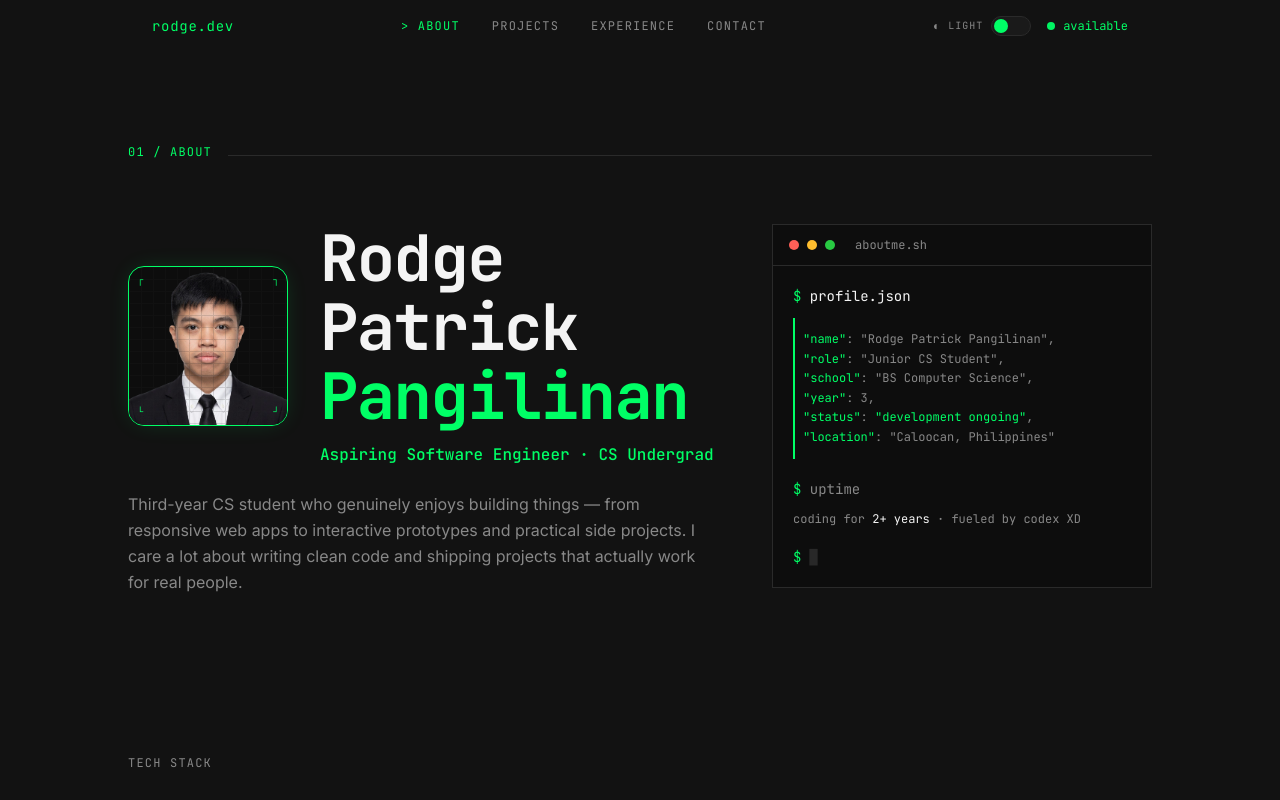
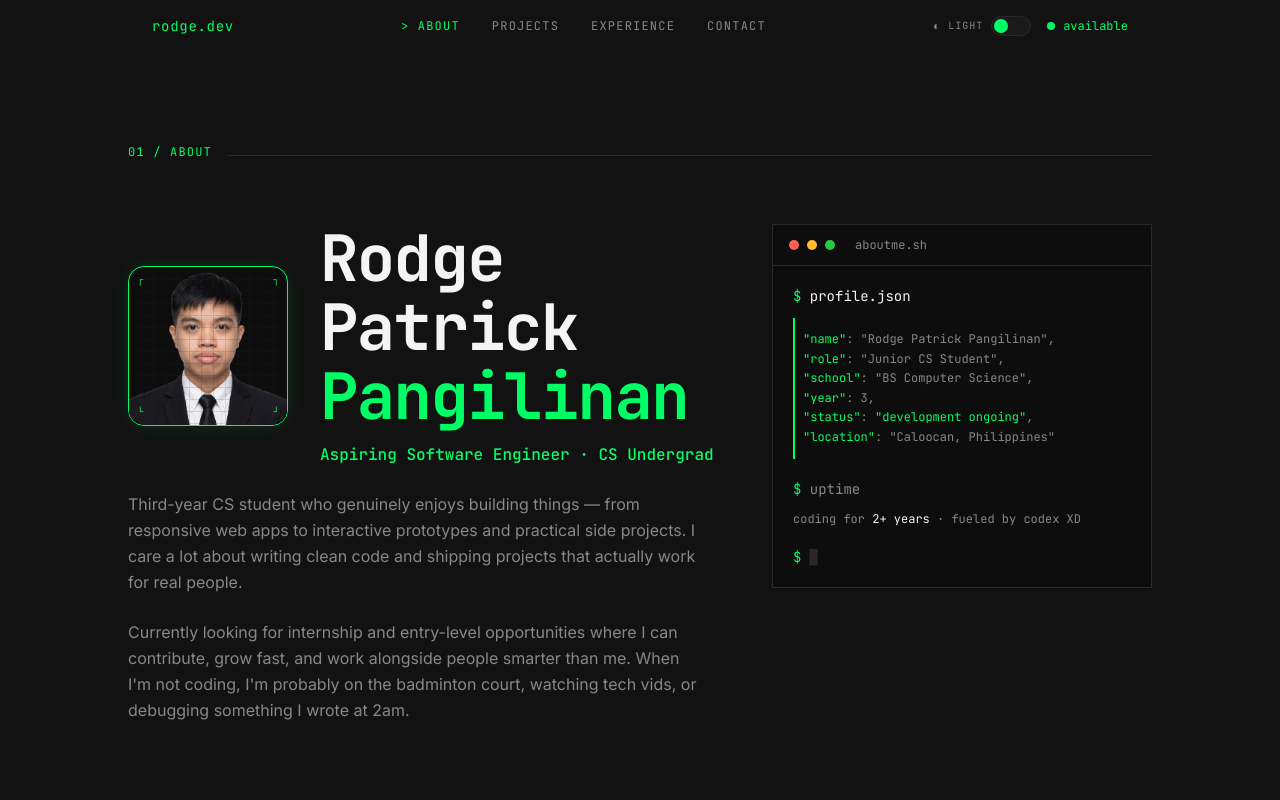
Before and after one commit to rdgptrck/rodge.dev, a React (Vite) app: page / in a window 1280 px wide. Shown: the top 800 px of the page. Built offline with nearby package versions, Linux system fonts and the light colour scheme; the HTML template or start-up script is replaced by a standard one.

Commit message:
reinstated the removed second paragraph

```diff
--- a/src/App.tsx
+++ b/src/App.tsx
@@ -367,6 +367,16 @@ function About() {
               responsive web apps to interactive prototypes and practical side
               projects. I care a lot about writing clean code and shipping
               projects that actually work for real people.
+            </p>
+            <p
+              className="font-sans text-base leading-relaxed max-w-xl"
+              style={{ color: colors.muted }}
+            >
+              Currently looking for internship and entry-level opportunities
+              where I can contribute, grow fast, and work alongside people
+              smarter than me. When I&apos;m not coding, I&apos;m probably on
+              the badminton court, watching tech vids, or debugging something I
+              wrote at 2am.
             </p>
           </div>
           <TerminalCard colors={colors} />
```
